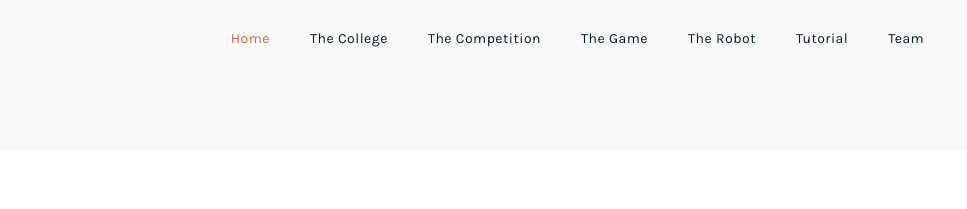
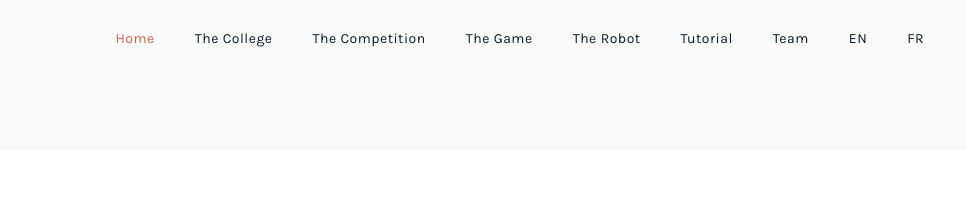
Before and after one commit to nmuenkel09/roboticswebsite, a plain HTML site: page index.html in a window 1280 px wide. Shown: the top 209 px of the page, 313-1280 px from the left. Drawn offline with Linux system fonts and the light colour scheme.

Commit message:
Update index.html
added EN/FR in menu

```diff
--- a/index.html
+++ b/index.html
@@ -65,6 +65,12 @@
                                 </li>
                                 <li>
                                     <a href="#team">Team</a>
+                                </li>
+                                 <li>
+                                    <a href="#">EN</a>
+                                </li>
+                                <li>
+                                    <a href="#">FR</a>
                                 </li>
                             </ul>
                         </nav>
```
